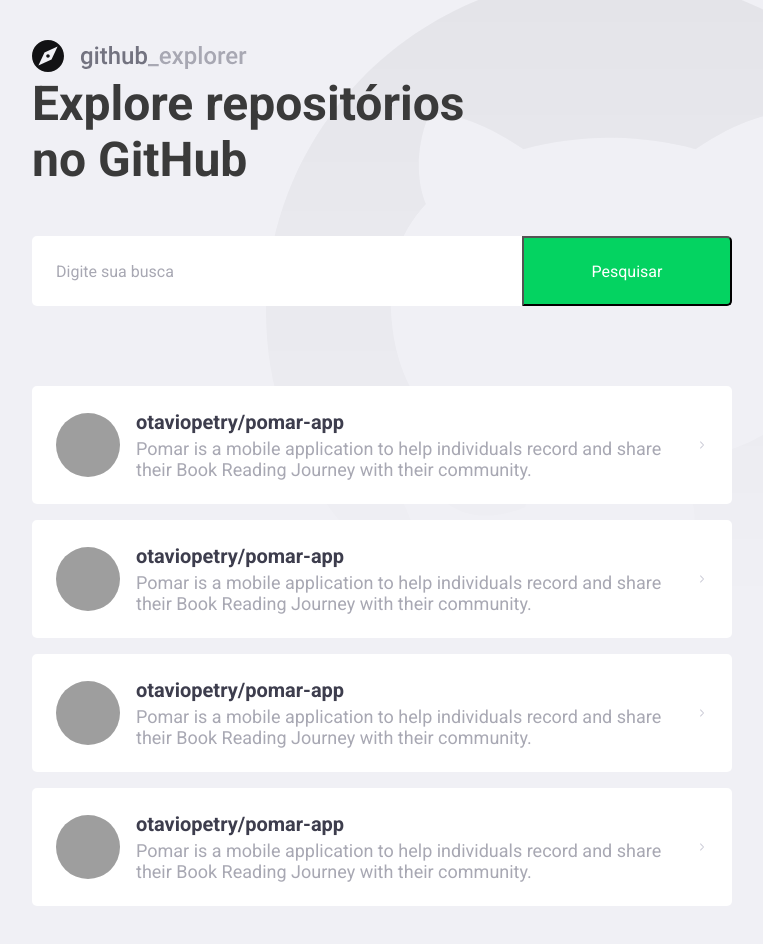
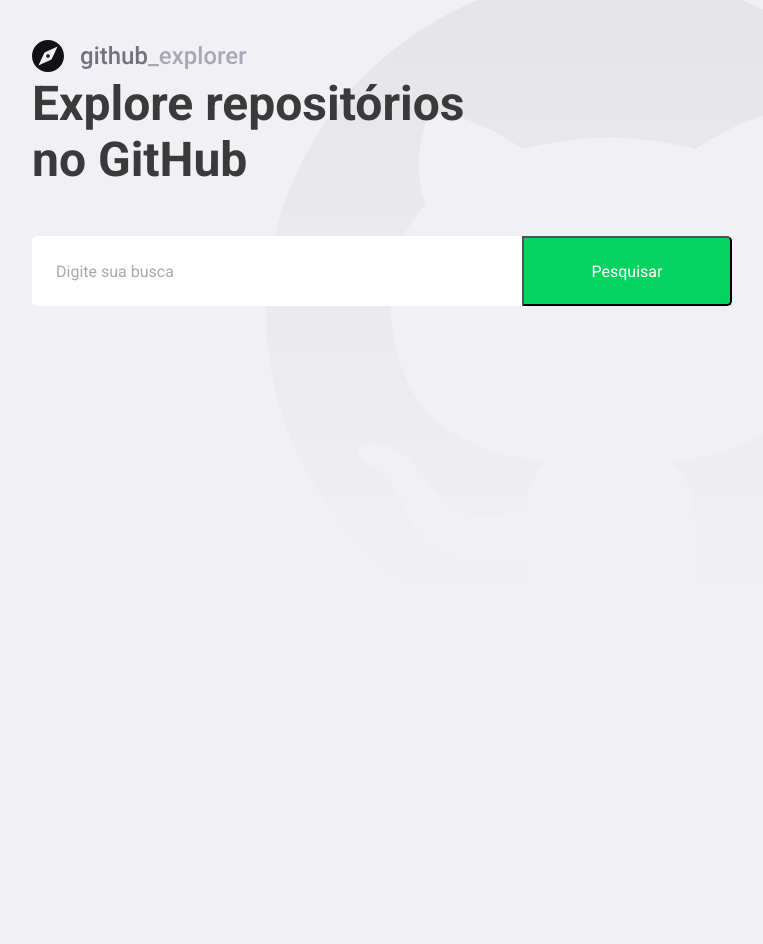
Before and after one commit to otaviopetry/go-stack, a React (Create React App) app in the folder primeiro-projeto-react/: page / in a window 1280 px wide. Shown: the whole page, without its empty margins (148-911 px from the left). After the commit the page ends 800 px from the top, so only its background shows below. Built offline with nearby package versions, Linux system fonts and the light colour scheme; grey boxes are pictures that could not be loaded.

Commit message:
feat: search repo github api call
Get repo by user/repo and display on Dashboard page

```diff
--- a/primeiro-projeto-react/package.json
+++ b/primeiro-projeto-react/package.json
@@ -11,6 +11,7 @@
     "@types/react": "^16.9.0",
     "@types/react-dom": "^16.9.0",
     "@typescript-eslint/eslint-plugin": "^3.6.1",
+    "axios": "^0.19.2",
     "eslint-config-airbnb": "^18.2.0",
     "eslint-plugin-react": "^7.20.0",
     "polished": "^3.6.5",
--- a/primeiro-projeto-react/src/pages/Dashboard/index.tsx
+++ b/primeiro-projeto-react/src/pages/Dashboard/index.tsx
@@ -1,89 +1,67 @@
-import React from 'react';
+import React, { useState, FormEvent } from 'react';
 import { FiChevronRight } from 'react-icons/fi';
+import api from '../../services/api';
 
 import { Title, Form, Repositories } from './styles';
 
 import logoImg from '../../assets/logo-github-explorer.svg';
 
+interface Repository {
+  full_name: string;
+  description: string;
+  owner: {
+    login: string;
+    avatar_url: string;
+  };
+}
+
 const Dashboard: React.FC = () => {
+  const [newRepo, setNewRepo] = useState('');
+  const [repositories, setRepositories] = useState<Repository[]>([]);
+
+  async function handleAddRepository(
+    event: FormEvent<HTMLFormElement>,
+  ): Promise<void> {
+    event.preventDefault();
+
+    const response = await api.get<Repository>(`repos/${newRepo}`);
+
+    const repository = response.data;
+
+    setRepositories([...repositories, repository]);
+    setNewRepo('');
+  }
+
   return (
     <>
       <img src={logoImg} alt="GitHub Explorer" />
       <Title>Explore repositórios no GitHub</Title>
 
-      <Form>
-        <input placeholder="Digite sua busca" />
+      <Form onSubmit={handleAddRepository}>
+        <input
+          value={newRepo}
+          onChange={e => setNewRepo(e.target.value)}
+          placeholder="Digite sua busca"
+        />
         <button type="submit">Pesquisar</button>
       </Form>
 
       <Repositories>
-        <a href="teste">
+        {repositories.map(repository => (
+          <a href="teste" key={repository.full_name}>
             <img
-            src="https://avatars3.githubusercontent.com/u/55718618?s=460&u=4a2cd153a684ad1aa997b7ee48d546c267448c75&v=4"
-            alt="teste"
+              src={repository.owner.avatar_url}
+              alt={repository.owner.login}
             />
 
             <div>
-            <strong>otaviopetry/pomar-app</strong>
-            <p>
-              Pomar is a mobile application to help individuals record and share
-              their Book Reading Journey with their community.
-            </p>
+              <strong>{repository.full_name}</strong>
+              <p>{repository.description}</p>
             </div>
 
             <FiChevronRight size={20} />
           </a>
-
-        <a href="teste">
-          <img
-            src="https://avatars3.githubusercontent.com/u/55718618?s=460&u=4a2cd153a684ad1aa997b7ee48d546c267448c75&v=4"
-            alt="teste"
-          />
-
-          <div>
-            <strong>otaviopetry/pomar-app</strong>
-            <p>
-              Pomar is a mobile application to help individuals record and share
-              their Book Reading Journey with their community.
-            </p>
-          </div>
-
-          <FiChevronRight size={20} />
-        </a>
-
-        <a href="teste">
-          <img
-            src="https://avatars3.githubusercontent.com/u/55718618?s=460&u=4a2cd153a684ad1aa997b7ee48d546c267448c75&v=4"
-            alt="teste"
-          />
-
-          <div>
-            <strong>otaviopetry/pomar-app</strong>
-            <p>
-              Pomar is a mobile application to help individuals record and share
-              their Book Reading Journey with their community.
-            </p>
-          </div>
-
-          <FiChevronRight size={20} />
-        </a>
-
-        <a href="teste">
-          <img
-            src="https://avatars3.githubusercontent.com/u/55718618?s=460&u=4a2cd153a684ad1aa997b7ee48d546c267448c75&v=4"
-            alt="teste"
-          />
-
-          <div>
-            <strong>otaviopetry/pomar-app</strong>
-            <p>
-              Pomar is a mobile application to help individuals record and share
-              their Book Reading Journey with their community.
-            </p>
-          </div>
-
-          <FiChevronRight size={20} />
-        </a>
+        ))}
       </Repositories>
     </>
   );
--- a/primeiro-projeto-react/src/pages/Dashboard/styles.ts
+++ b/primeiro-projeto-react/src/pages/Dashboard/styles.ts
@@ -73,7 +73,8 @@
     }
 
     div {
-      margin-left: 16px;
+      margin: 0 16px;
+      flex: 1;
 
       strong {
         font-size: 20px;
--- /dev/null
+++ b/primeiro-projeto-react/src/services/api.ts
@@ -0,0 +1,7 @@
+import axios from 'axios';
+
+const api = axios.create({
+  baseURL: 'https://api.github.com/',
+});
+
+export default api;
```
Also changed, not shown: primeiro-projeto-react/.eslintrc.json, 1 other file (tests, documents, lock files or other folders). Lines whose indentation alone changed are shown as unchanged.
